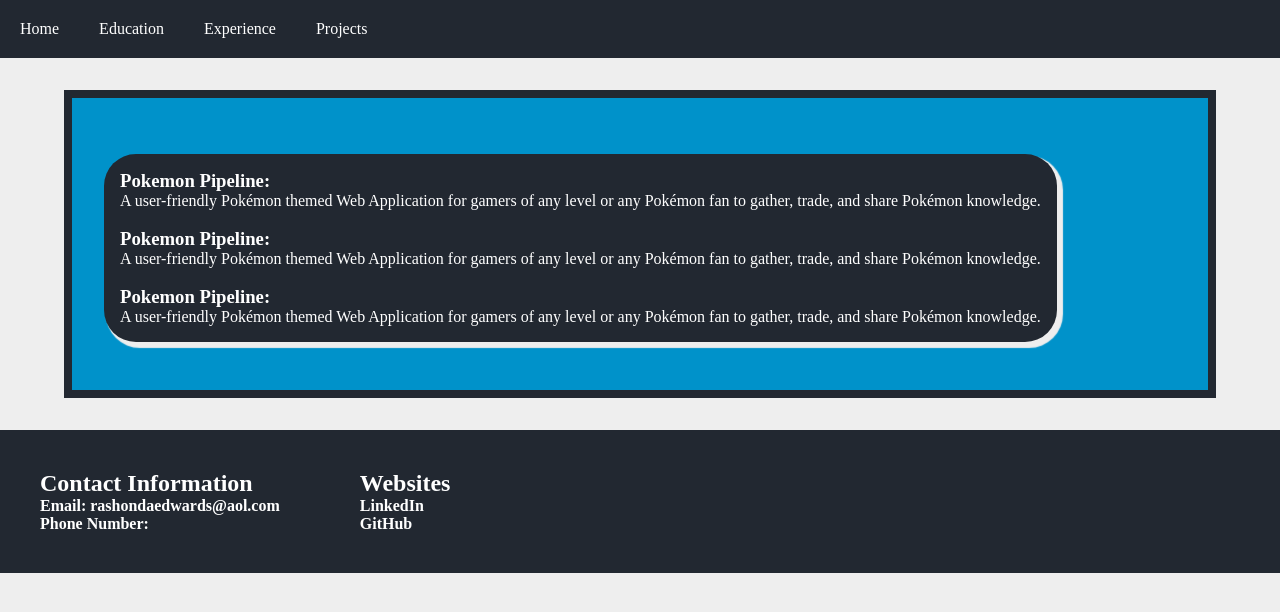
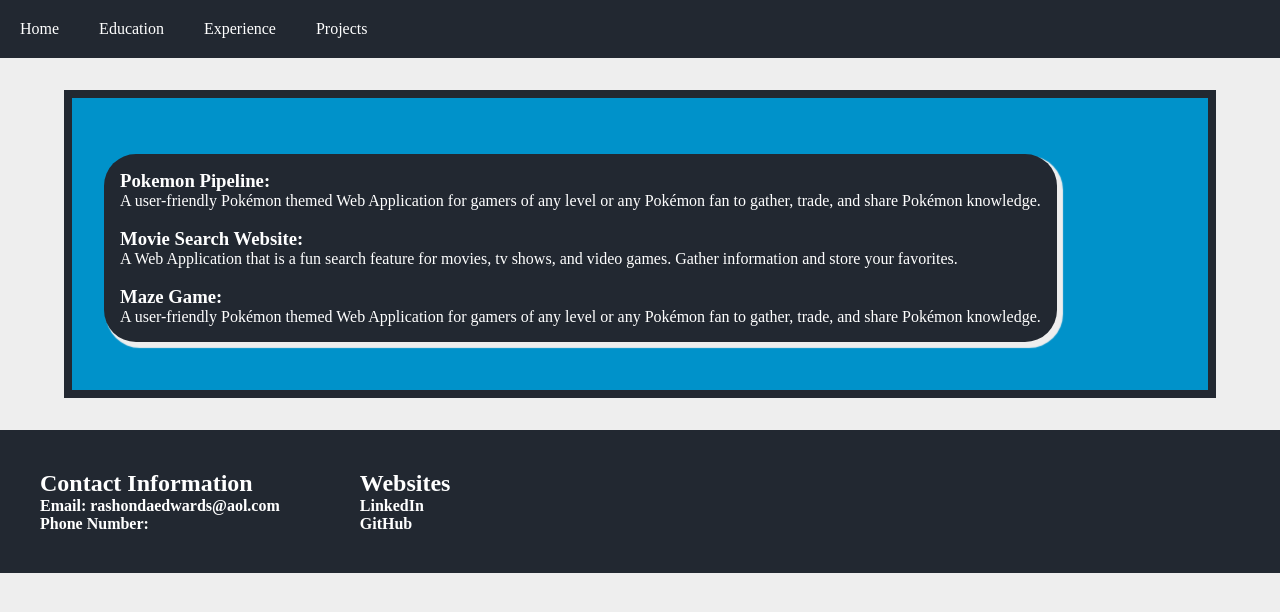
Before and after one commit to rdedwards1124/Portfolio, a React (Create React App) app: page /Projects in a window 1280 px wide. Shown: the top 612 px of the page. Built offline with nearby package versions, Linux system fonts and the light colour scheme.

Commit message:
projects

```diff
--- a/src/Components/Projects.js
+++ b/src/Components/Projects.js
@@ -11,12 +11,12 @@
                         A user-friendly Pokémon themed Web Application for gamers of any level or any Pokémon fan to gather, trade, and share Pokémon knowledge.
                     </p>
                     <br/>
-                    <h3>Pokemon Pipeline:</h3>
+                    <h3>Movie Search Website:</h3>
                     <p>
-                        A user-friendly Pokémon themed Web Application for gamers of any level or any Pokémon fan to gather, trade, and share Pokémon knowledge.
+                        A Web Application that is a fun search feature for movies, tv shows, and video games. Gather information and store your favorites.
                     </p>
                     <br/>
-                    <h3>Pokemon Pipeline:</h3>
+                    <h3>Maze Game:</h3>
                     <p>
                         A user-friendly Pokémon themed Web Application for gamers of any level or any Pokémon fan to gather, trade, and share Pokémon knowledge.
                     </p>
```
